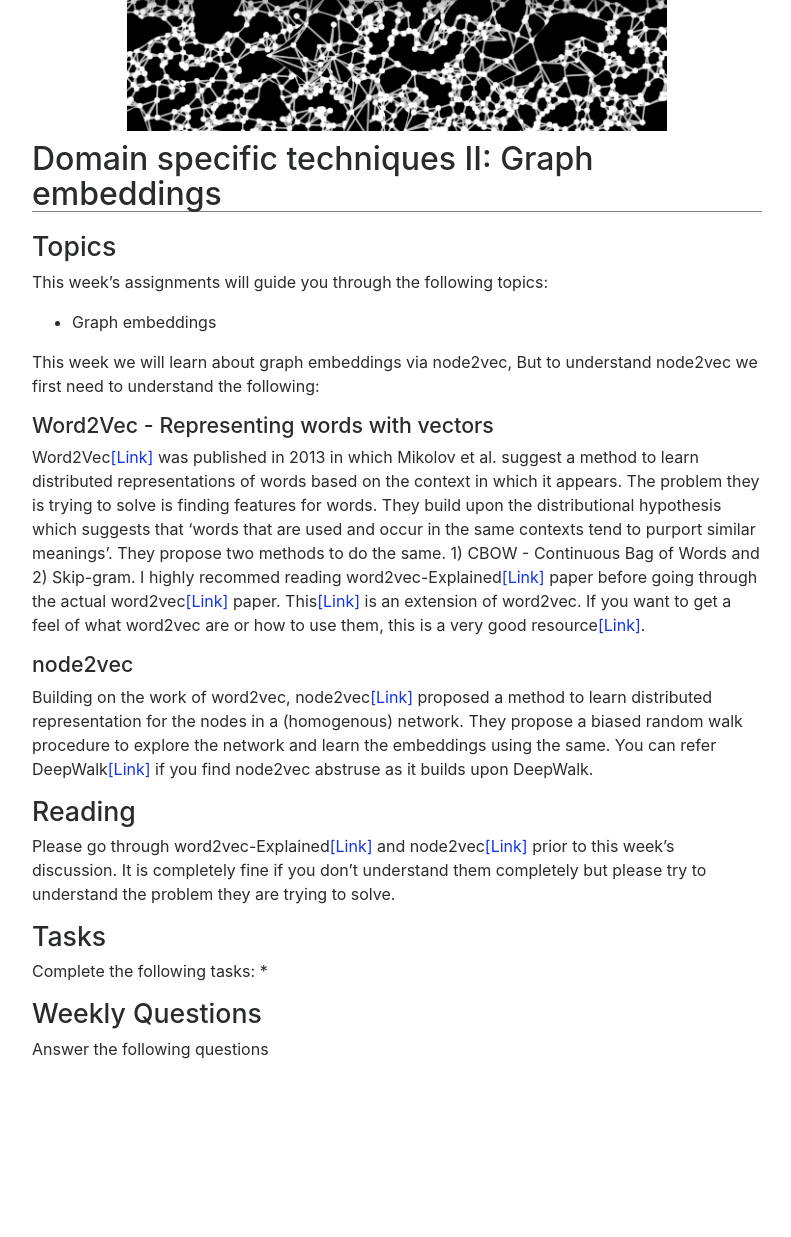
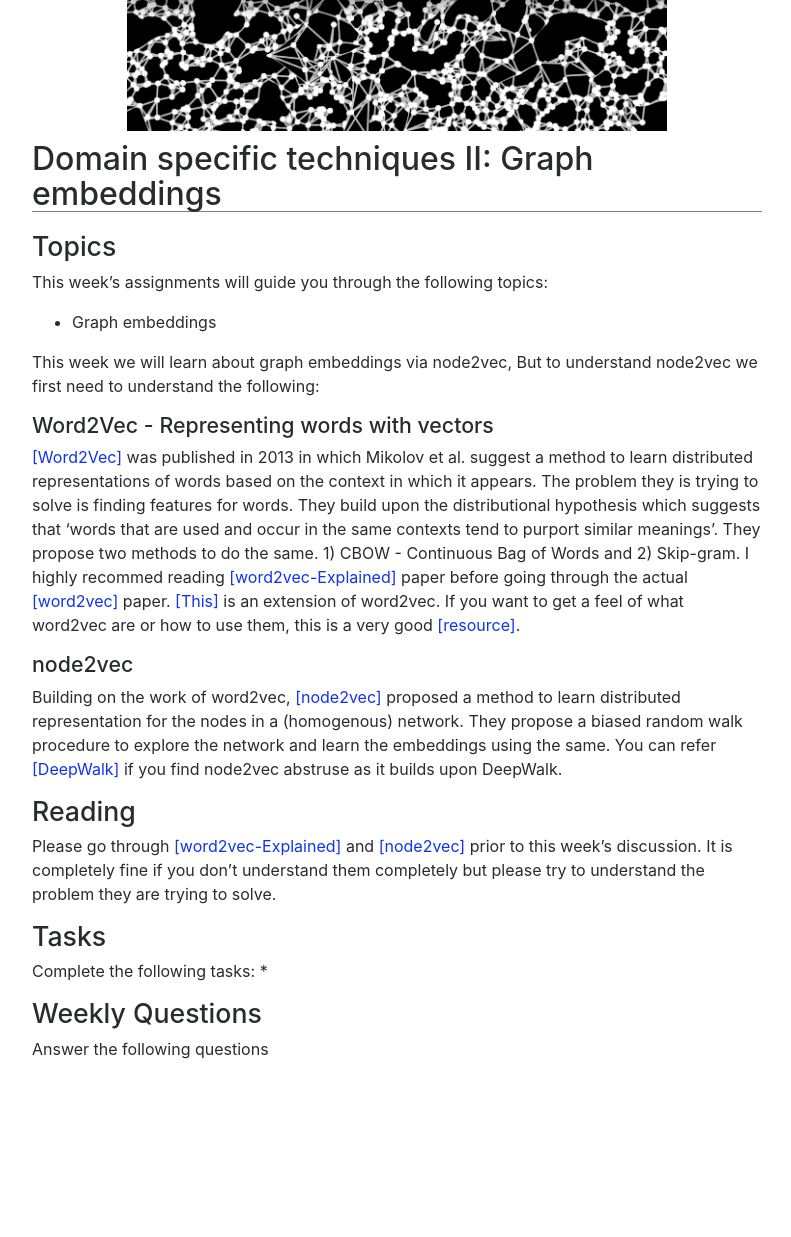
Before and after one commit to gmishne/capstone-graph-analysis, a Jekyll site: the page built from weeks/04-Graph-Methods-II.md, in a window 1280 px wide. Shown: the whole page, without its empty margins (243-1034 px from the left). Built offline with Jekyll 4.4.1, drawn with Linux system fonts in a browser that asks for light colours; nearby versions of some CDN libraries.

Commit message:
initial commit

```diff
--- a/weeks/04-Graph-Methods-II.md
+++ b/weeks/04-Graph-Methods-II.md
@@ -14,15 +14,15 @@ This week's assignments will guide you through the following topics:
 This week we will learn about graph embeddings via node2vec, But to understand node2vec we first need to understand the following:
 
 ### Word2Vec - Representing words with vectors
-Word2Vec[[Link]](https://arxiv.org/pdf/1301.3781.pdf) was published in 2013 in which Mikolov et al. suggest a method to learn distributed representations of words based on the context in which it appears. The problem they is trying to solve is finding features for words. They build upon the distributional hypothesis which suggests that 'words that are used and occur in the same contexts tend to purport similar meanings'. They propose two methods to do the same. 1) CBOW - Continuous Bag of Words and 2) Skip-gram. I highly recommed reading word2vec-Explained[[Link]](https://arxiv.org/pdf/1402.3722.pdf) paper before going through the actual word2vec[[Link]](https://arxiv.org/pdf/1301.3781.pdf) paper. This[[Link]](https://arxiv.org/pdf/1310.4546.pdf) is an extension of word2vec.
-If you want to get a feel of what word2vec are or how to use them, this is a very good resource[[Link]](https://gist.github.com/aparrish/2f562e3737544cf29aaf1af30362f469).
+ [[Word2Vec]](https://arxiv.org/pdf/1301.3781.pdf) was published in 2013 in which Mikolov et al. suggest a method to learn distributed representations of words based on the context in which it appears. The problem they is trying to solve is finding features for words. They build upon the distributional hypothesis which suggests that 'words that are used and occur in the same contexts tend to purport similar meanings'. They propose two methods to do the same. 1) CBOW - Continuous Bag of Words and 2) Skip-gram. I highly recommed reading [[word2vec-Explained]](https://arxiv.org/pdf/1402.3722.pdf) paper before going through the actual [[word2vec]](https://arxiv.org/pdf/1301.3781.pdf) paper. [[This]](https://arxiv.org/pdf/1310.4546.pdf) is an extension of word2vec.
+If you want to get a feel of what word2vec are or how to use them, this is a very good  [[resource]](https://gist.github.com/aparrish/2f562e3737544cf29aaf1af30362f469).
 
 ### node2vec
-Building on the work of word2vec, node2vec[[Link]](https://arxiv.org/pdf/1607.00653.pdf) proposed a method to learn distributed representation for the nodes in a (homogenous) network. They propose a biased random walk procedure to explore the network and learn the embeddings using the same. You can refer DeepWalk[[Link]](https://arxiv.org/pdf/1403.6652.pdf) if you find node2vec abstruse as it builds upon DeepWalk.
+Building on the work of word2vec,  [[node2vec]](https://arxiv.org/pdf/1607.00653.pdf) proposed a method to learn distributed representation for the nodes in a (homogenous) network. They propose a biased random walk procedure to explore the network and learn the embeddings using the same. You can refer  [[DeepWalk]](https://arxiv.org/pdf/1403.6652.pdf) if you find node2vec abstruse as it builds upon DeepWalk.
 
 
 ## Reading
-Please go through word2vec-Explained[[Link]](https://arxiv.org/pdf/1402.3722.pdf) and node2vec[[Link]](https://arxiv.org/pdf/1607.00653.pdf) prior to this week's discussion. It is completely fine if you don't understand them completely but please try to understand the problem they are trying to solve.
+Please go through  [[word2vec-Explained]](https://arxiv.org/pdf/1402.3722.pdf) and  [[node2vec]](https://arxiv.org/pdf/1607.00653.pdf) prior to this week's discussion. It is completely fine if you don't understand them completely but please try to understand the problem they are trying to solve.
 
 
 ## Tasks
```
Also changed, not shown: weeks/01-Introduction.md (+1 -1 lines), weeks/03-Graph-Methods-I.md (+3 -3 lines), weeks/06-Graph-Learning.md (+2 -2 lines), weeks/07-Benchmark.md (+3 -3 lines).
